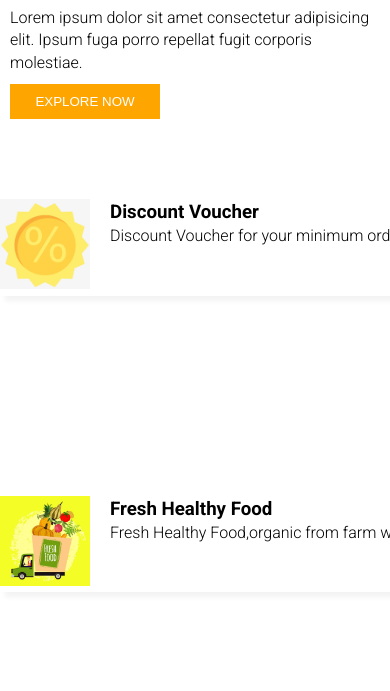
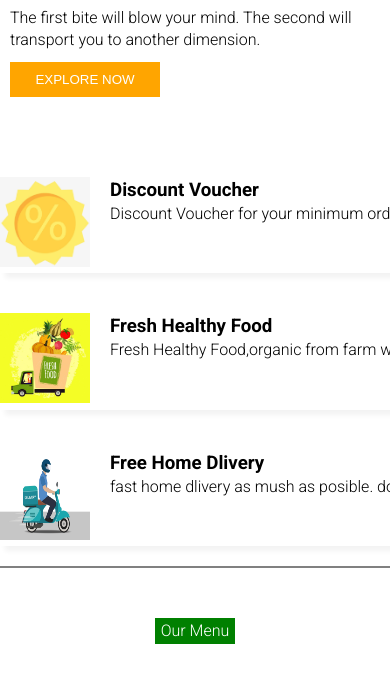
Before and after one commit to arjun-devasi/arjun-restaurants, a plain HTML site: page index.html in a window 390 px wide. Shown: the part 885-1576 px from the top of the page. Drawn offline with Linux system fonts and the light colour scheme.

Commit message:
Add files via upload

```diff
--- a/index.html
+++ b/index.html
@@ -35,7 +35,7 @@
                <div class="text">
                    <h1 >Relish the flavors of spices from Rajasthan.</h1>
                </div>
-               <p>Lorem ipsum dolor sit amet consectetur adipisicing elit. Ipsum fuga porro repellat fugit corporis molestiae.</p>
+               <p>The first bite will blow your mind. The second will transport you to another dimension.</p>
                <div class="button">
                    <button class="explore"> EXPLORE NOW</button>
                </div>
--- a/style.css
+++ b/style.css
@@ -117,10 +117,14 @@ button:hover{
         flex-direction: column;
        align-content: center;
        justify-content: center;
+       gap: 20px;
     }
     .textf{
         display: flex;
         width: 1px;
+    }
+    .footer_cont{
+        flex-direction: column;
     }
 
 }
@@ -140,7 +144,7 @@ button:hover{
 .feature{
     display: flex;
 
-    gap: 200px;
+    gap: 40px;
     padding-top:50px ;
 }
 .textf{
```
